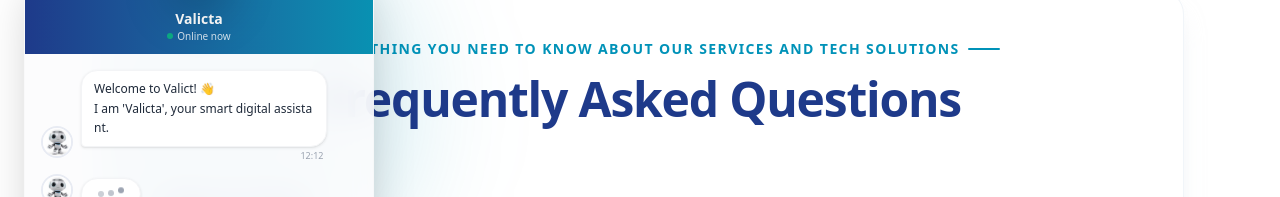
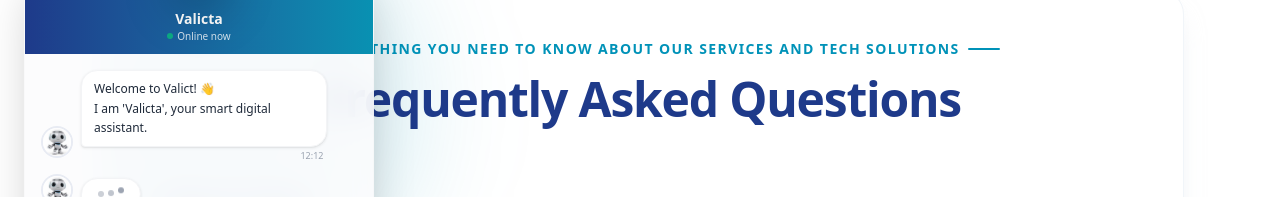
Before and after one commit to Tarek-Ali0/Valict, a Next.js app: page /en/faq in a window 1280 px wide. Both pictures are taken after a click on the button 52 px from the left and 748 px from the top of the page. Shown: the part 239-436 px from the top of the page. Built offline with nearby package versions, Linux system fonts and the light colour scheme; a web font is replaced by a local one.

Commit message:
Update CSS class for message bubble styling

```diff
--- a/src/components/AIChatWidget.tsx
+++ b/src/components/AIChatWidget.tsx
@@ -393,7 +393,7 @@ export function AIChatWidget({ lang }: AIChatWidgetProps) {
                 >
                   <div
                     dir={msgDir}
-                    className={`rounded-2xl px-3 py-2 text-xs leading-relaxed whitespace-pre-line break-all ${
+                    className={`rounded-2xl px-3 py-2 text-xs leading-relaxed whitespace-pre-line break-words ${
                       msgDir === "rtl" ? "text-right" : "text-left"
                     } ${
                       msg.isBot
```
